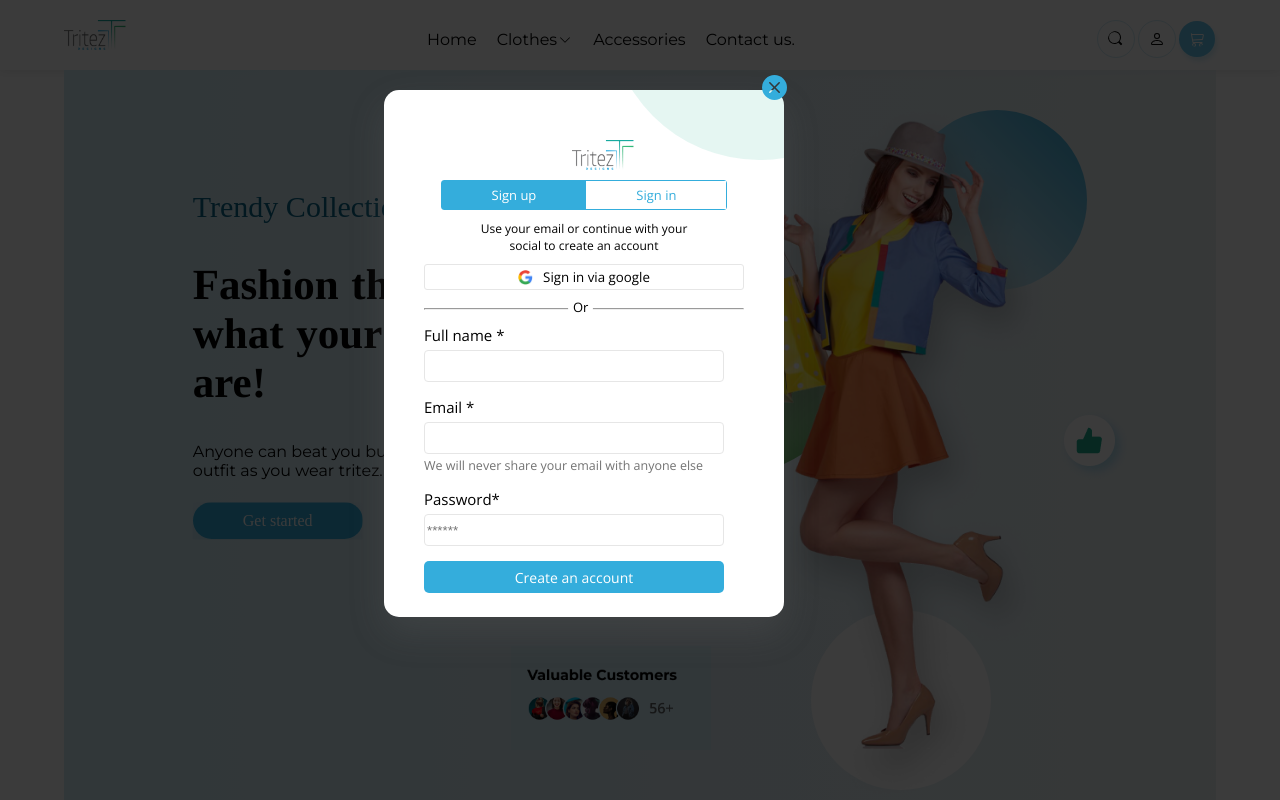
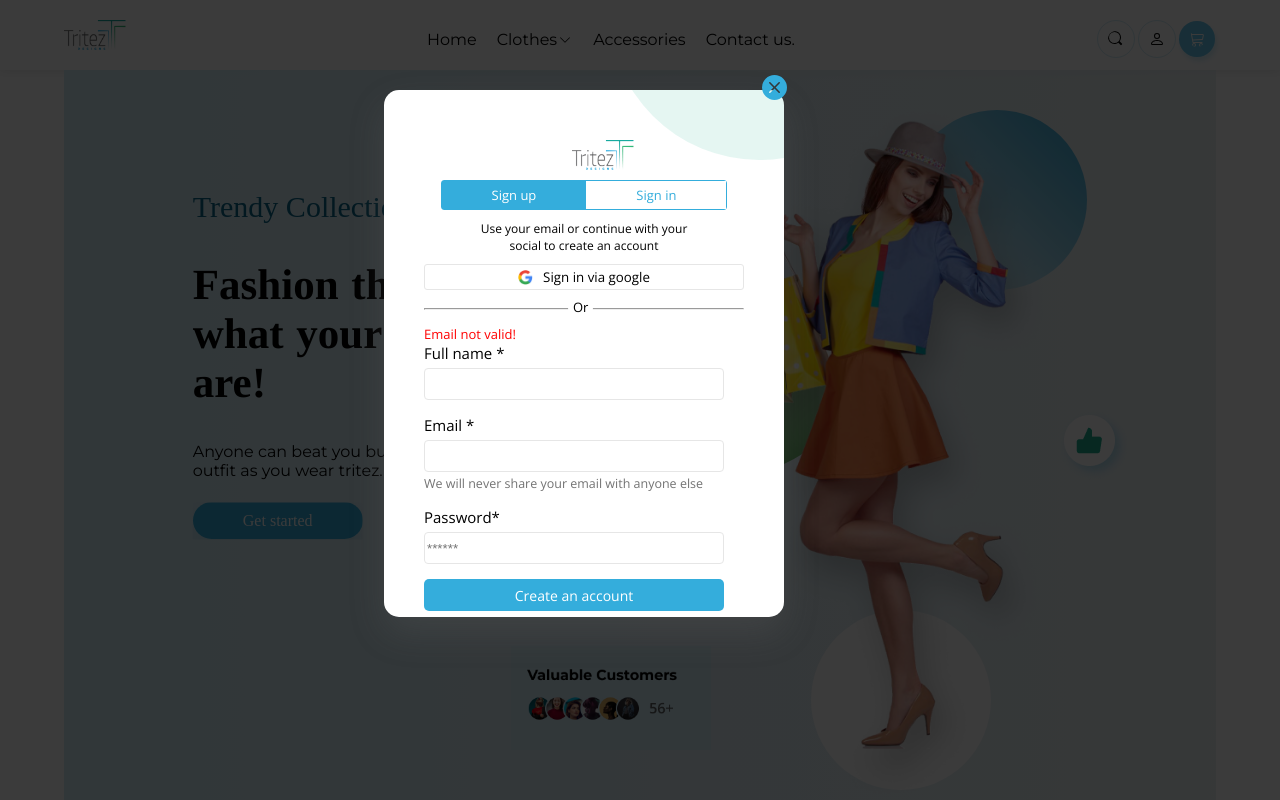
Before and after one commit to sideeq12/tritezglobal, a Next.js app: page / in a window 1280 px wide. Both pictures are taken after a click on the element 1156 px from the left and 39 px from the top of the page. Shown: the top 800 px of the page. Built offline with nearby package versions, Linux system fonts and the light colour scheme; a web font is replaced by a local one.

Commit message:
error message check

```diff
--- a/components/navbar/nav.tsx
+++ b/components/navbar/nav.tsx
@@ -1,4 +1,4 @@
-import { List, Lists, Logo, Nav, Sign_up, Label,Backg, Message, Google_sign, Newline, Form, Data, Button } from "./nav_style"
+import {Err, List, Lists, Logo, Nav, Sign_up, Label,Backg, Message, Google_sign, Newline, Form, Data, Button } from "./nav_style"
 import React, { useState, useRef, useEffect, useTransition } from "react"
 // import { User } from "./UserClass"
 import { Right } from "./right_nav/right"
@@ -15,16 +15,15 @@ export const Navbar = ()=>{
     const [showSign, setShowSign ] = useState(false)
     const [showUser, setShowUser ] = useState(false)
     const [user, setUser ] = useState({ userfullname : "", userEmail : "" , userPassword : ""})
+    const [errorMessage, setErrorMessage ] = useState("Email not valid!")
 
     const theCookies = cookie.get("MyUser");
     let Value : any;
     let User : any ;
     if(theCookies){
         User = JSON.parse(theCookies);
-        // setUserInfo(User);
-        console.log("the cookies success ", User)
+        console.log("the cookies success", User)
         Value = <span>{User.full_name}</span>
-        // setIsUser(true)
     }else{
         console.log("the cookies is not working")
         Value = <div  className="search" onClick={()=> setShowSign(true)}>
@@ -39,6 +38,9 @@ export const Navbar = ()=>{
     const userdetails = event.target.value;
     const typeData = event.target.name;
     if(typeData === "fullname"){
+        if(userdetails.length < 6){
+            setErrorMessage("Enter Valid full name")
+        }
         setUser({...user, userfullname : userdetails})
     }else if(typeData === "email"){
         setUser({...user, userEmail : userdetails})
@@ -89,6 +91,7 @@ export const Navbar = ()=>{
                  <div className="or">Or</div>
              </Newline>
             <Form>
+                <Err>{errorMessage}</Err>
                 <Data className="sign">
                 <label htmlFor="Full name"> Full name *</label> <br />
                 <input type="text" name="fullname" onChange={getUserData} required/>
--- a/components/navbar/nav_style.ts
+++ b/components/navbar/nav_style.ts
@@ -128,7 +128,12 @@ export const Lists = styled.div`
         cursor: pointer;
     }
 `
-
+export const Err = styled.p`
+    color : red;
+    font-size: small;
+    border : none;
+    margin : 0px;
+`
 
 
 
--- a/pages/index.tsx
+++ b/pages/index.tsx
@@ -12,8 +12,6 @@ import { Welcome } from '../components/welome/welcome'
 
 
 const Home: NextPage = () => {
-  // if (typeof window !== 'undefined') {
-  //   console.log('You are on the browser')}
   return (
     <>
      <Welcome />
```
